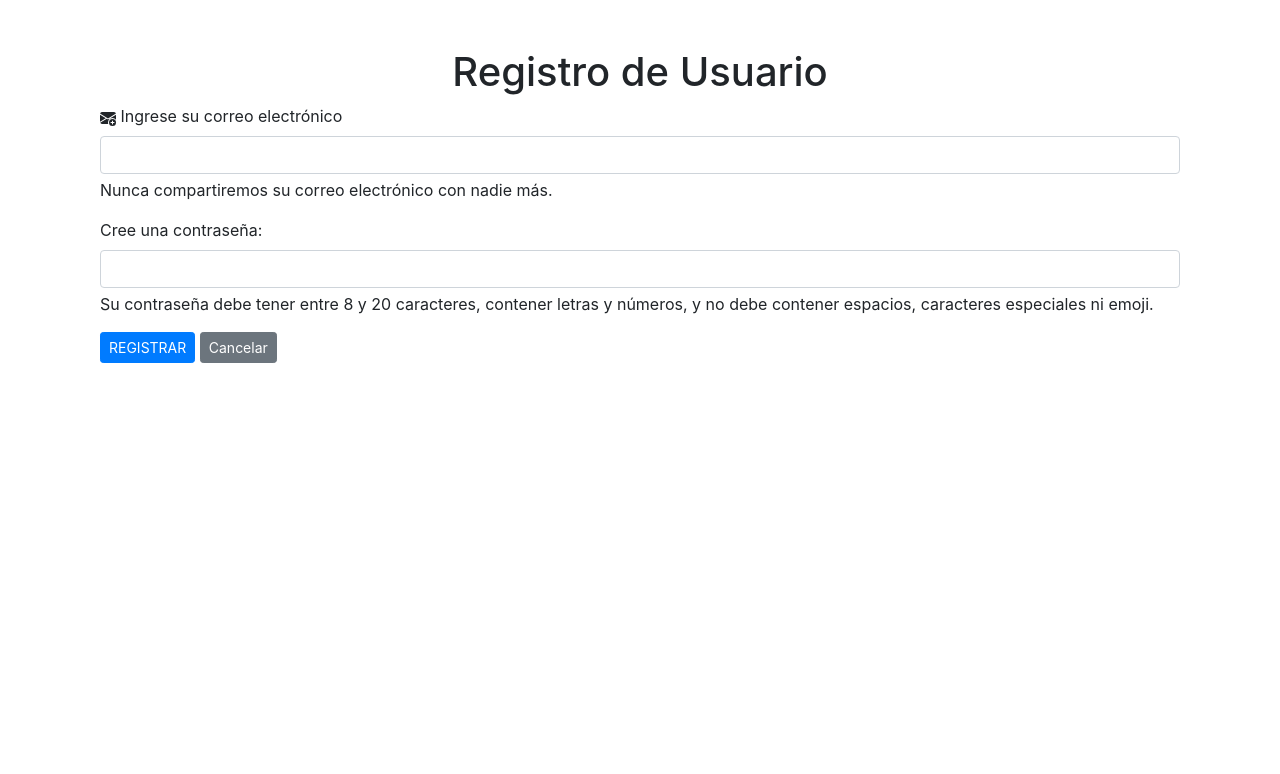
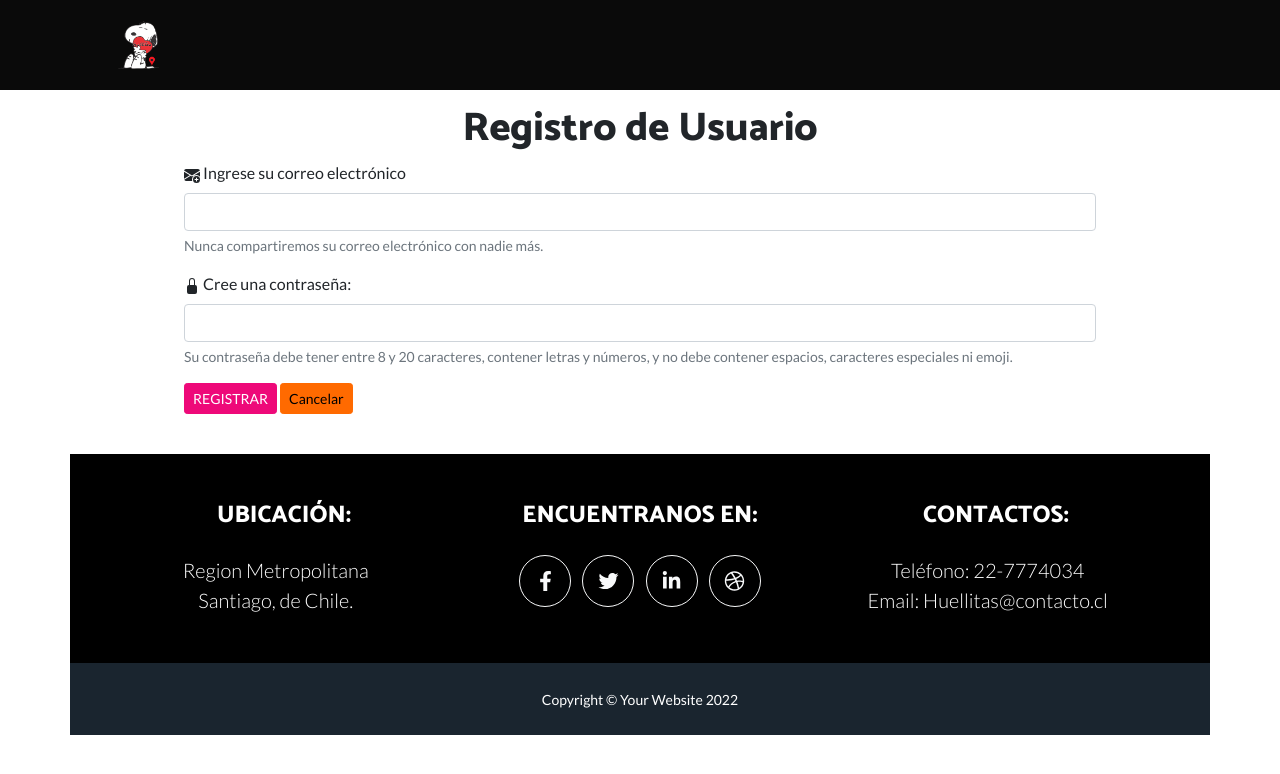
Before and after one commit to pamelan97/Huellitas, a CodeIgniter 4 app: the page made by my-project/myapp/app/Views/registro/agregar01Formulario.php in a window 1280 px wide. Shown: the top 774 px of the page. Run offline with PHP 8.4 and a stand-in for CodeIgniter, Linux system fonts and the light colour scheme; the template is opened without the code that fills it, so the values that code supplies are empty; some libraries are stand-ins or nearby versions.

Commit message:
Diseño avance

```diff
--- a/my-project/myapp/app/Views/formaStandar.php
+++ b/my-project/myapp/app/Views/formaStandar.php
@@ -1,13 +1,12 @@
 <!doctype html>
 <html lang="en">
   <head>
+  <meta name="viewport" content="width=device-width, initial-scale=1, shrink-to-fit=no" />
+
   <meta charset="utf-8">
   <meta name="viewport" content="width=device-width, initial-scale=1, shrink-to-fit=no">
-  <title>Codeigniter 4 CRUD App Example - positronx.io</title>
-  <link rel="stylesheet" href="https://stackpath.bootstrapcdn.com/bootstrap/4.5.0/css/bootstrap.min.css">
-</head>
-<body>
-<script
+  <title>HUELLITAS</title>
+  <script
   src="https://code.jquery.com/jquery-3.6.0.slim.js"
   integrity="sha256-HwWONEZrpuoh951cQD1ov2HUK5zA5DwJ1DNUXaM6FsY="
   crossorigin="anonymous"></script>
@@ -19,8 +18,24 @@
 <script src="https://code.jquery.com/jquery-3.2.1.slim.min.js" integrity="sha384-KJ3o2DKtIkvYIK3UENzmM7KCkRr/rE9/Qpg6aAZGJwFDMVNA/GpGFF93hXpG5KkN" crossorigin="anonymous"></script>
 <script src="https://cdn.jsdelivr.net/npm/popper.js@1.12.9/dist/umd/popper.min.js" integrity="sha384-ApNbgh9B+Y1QKtv3Rn7W3mgPxhU9K/ScQsAP7hUibX39j7fakFPskvXusvfa0b4Q" crossorigin="anonymous"></script>
 <script src="https://cdn.jsdelivr.net/npm/bootstrap@4.0.0/dist/js/bootstrap.min.js" integrity="sha384-JZR6Spejh4U02d8jOt6vLEHfe/JQGiRRSQQxSfFWpi1MquVdAyjUar5+76PVCmYl" crossorigin="anonymous"></script>
+  <link rel="stylesheet" href="https://stackpath.bootstrapcdn.com/bootstrap/4.5.0/css/bootstrap.min.css">
+  <link rel="stylesheet" href="<?php echo base_url('assets/css/styles.css')?>">
+  <script src="<?php echo base_url('assets/js/scripts.js')?>"></script>
 
-<div class="container mt-4">
+
+<!-- Font Awesome icons (free version)-->
+<script src="https://use.fontawesome.com/releases/v6.1.0/js/all.js" crossorigin="anonymous"></script>
+        <!-- Google fonts-->
+        <link href="https://fonts.googleapis.com/css?family=Catamaran:100,200,300,400,500,600,700,800,900" rel="stylesheet" />
+        <link href="https://fonts.googleapis.com/css?family=Lato:100,100i,300,300i,400,400i,700,700i,900,900i" rel="stylesheet" />
+
+
+
+
+</head>
+<body  id="page-top">
+  <div class="tabla">
+<div class="container mt-0">
 
     <?php
      if(isset($_SESSION['msg'])){
@@ -30,5 +45,6 @@
         <?= $this->renderSection('contenido') ?>
 
     </div>
+  </div>
 </body>
 </html>
--- a/my-project/myapp/app/Views/login/index.php
+++ b/my-project/myapp/app/Views/login/index.php
@@ -42,9 +42,9 @@
              <td><?php echo $reg['mascota']->id; ?></td>
              <td><?php echo $reg['mascota']->nombreMascota; ?></td>
              <td><?php echo $reg['mascota']->fechaMascota; ?></td>
-             <td><?php echo $reg['mascota']->razaMascota; ?></td>
-             <td><?php echo $reg['mascota']->tamanoMascota; ?></td>
-             <td><?php echo $reg['mascota']->generoMascota; ?></td>
+             <td><?php echo $reg['raza']->descripcion; ?></td>
+             <td><?php echo $reg['tamano']->descripcion; ?></td>
+             <td><?php echo $reg['genero']->descripcion; ?></td>
              <td><?php echo $reg['mascota']->telefono1; ?></td>
              <td><?php echo $reg['mascota']->telefono2; ?></td>
              <td>
--- a/my-project/myapp/app/Views/registro/agregar01Formulario.php
+++ b/my-project/myapp/app/Views/registro/agregar01Formulario.php
@@ -1,8 +1,19 @@
 <?= $this->extend('formaStandar') ?>
-
 <?= $this->section('contenido') ?>
 
 <div class="container mt-5">
+  <nav class="navbar navbar-expand-lg navbar-dark navbar-custom fixed-top">
+    <div class="container px-5">
+      <a class="navbar-brand" href="#">
+        <img class="image3" src="/assets/assets/img/logo2.png">
+      </a>
+      <button class="navbar-toggler" type="button" data-bs-toggle="collapse" data-bs-target="#navbarResponsive" aria-controls="navbarResponsive" aria-expanded="false" aria-label="Toggle navigation"><span class="navbar-toggler-icon"></span></button>
+      <div class="collapse navbar-collapse" id="navbarResponsive">
+      </div>
+    </div>
+  </nav>
+
+  <div class="row gx-5 align-items-center">
     <h1 class="text-center">Registro de Usuario</h1>
     <form method="post" id="add_create" name="add_create" action="<?= site_url('/registroCrud/agregar02Continuar') ?>">
 
@@ -11,14 +22,17 @@
           <path d="M.05 3.555A2 2 0 0 1 2 2h12a2 2 0 0 1 1.95 1.555L8 8.414.05 3.555ZM0 4.697v7.104l5.803-3.558L0 4.697ZM6.761 8.83l-6.57 4.026A2 2 0 0 0 2 14h6.256A4.493 4.493 0 0 1 8 12.5a4.49 4.49 0 0 1 1.606-3.446l-.367-.225L8 9.586l-1.239-.757ZM16 4.697v4.974A4.491 4.491 0 0 0 12.5 8a4.49 4.49 0 0 0-1.965.45l-.338-.207L16 4.697Z" />
           <path d="M16 12.5a3.5 3.5 0 1 1-7 0 3.5 3.5 0 0 1 7 0Zm-3.5-2a.5.5 0 0 0-.5.5v1h-1a.5.5 0 0 0 0 1h1v1a.5.5 0 0 0 1 0v-1h1a.5.5 0 0 0 0-1h-1v-1a.5.5 0 0 0-.5-.5Z" />
         </svg>
-      <label>Ingrese su correo electrónico</label>
+        <label class="formulario">Ingrese su correo electrónico</label>
         <input type="email" name="correo" class="form-control" required />
         <div id="emailHelp" class="form-text">Nunca compartiremos su correo electrónico con nadie más.</div>
       </div>
 
 
       <div class="form-group">
-      <label>Cree una contraseña:</label>
+      <svg xmlns="http://www.w3.org/2000/svg" width="16" height="16" fill="currentColor" class="bi bi-lock-fill" viewBox="0 0 16 16">
+  <path d="M8 1a2 2 0 0 1 2 2v4H6V3a2 2 0 0 1 2-2zm3 6V3a3 3 0 0 0-6 0v4a2 2 0 0 0-2 2v5a2 2 0 0 0 2 2h6a2 2 0 0 0 2-2V9a2 2 0 0 0-2-2z"/>
+</svg>
+        <label class="formulario">Cree una contraseña:</label>
         <input type="password" name="clave" class="form-control" required />
         <div id="passwordHelpBlock" class="form-text">
           Su contraseña debe tener entre 8 y 20 caracteres, contener letras y números, y no debe contener espacios, caracteres especiales ni emoji.
@@ -32,32 +46,47 @@
       </div>
     </form>
   </div>
+</div><br>
 
-<script>
-  if ($("#add_create").length > 0) {
-    $("#add_create").validate({
-      rules: {
-        correo: {
-          required: true,
-          maxlength: 100
-        },
-        clave: {
-          required: true,
-          maxlength: 150
-        },
-      },
-      messages: {
-        correo: {
-          required: "El correo es obligatorio",
-          maxlength: "El correo a lo maximo de 100 caracteres.",
-        },
-        clave: {
-          required: "La contraseña es obligatoria",
-          maxlength: "La contraseña a lo más es de 150 caracteres.",
-        },
-      },
-    })
-  }
-</script>
+<footer class="py-5 bg-black, footer text-center">
+  <div class="container px-5">
+    <div class="row">
+      <!-- Footer Location-->
+      <div class="col-lg-4 mb-5 mb-lg-0">
+        <h4 class="text-uppercase mb-4">Ubicación:</h4>
+        <p class="lead mb-0">
+          Region Metropolitana
+          <br />
+          Santiago, de Chile.
+        </p>
+      </div>
+      <!-- Footer Social Icons-->
+      <div class="col-lg-4 mb-5 mb-lg-0">
+        <h4 class="text-uppercase mb-4">Encuentranos en:</h4>
+        <a class="btn btn-outline-light btn-social mx-1" href="#!"><i class="fab fa-fw fa-facebook-f"></i></a>
+        <a class="btn btn-outline-light btn-social mx-1" href="#!"><i class="fab fa-fw fa-twitter"></i></a>
+        <a class="btn btn-outline-light btn-social mx-1" href="#!"><i class="fab fa-fw fa-linkedin-in"></i></a>
+        <a class="btn btn-outline-light btn-social mx-1" href="#!"><i class="fab fa-fw fa-dribbble"></i></a>
+      </div>
+      <!-- Footer About Text-->
+      <div class="col-lg-4">
+        <h4 class="text-uppercase mb-4">Contactos:</h4>
+        <p class="lead mb-0">
+          Teléfono: 22-7774034
+
+          <br />
+          Email: Huellitas@contacto.cl
+
+        </p>
+      </div>
+    </div>
+  </div>
+</footer>
+<div class="copyright py-4 text-center text-white">
+  <div class="container"><small>Copyright &copy; Your Website 2022</small></div>
+</div>
+
+
+
 
 <?= $this->endSection() ?>
```
Also changed, not shown: my-project/myapp/app/Controllers/registroMascotaCrud.php (+30 -1 lines), my-project/myapp/app/Models/mensajeMascotaModel.php (+14 -0 lines), my-project/myapp/app/Views/login/formaUsuario.php (+15 -6 lines), my-project/myapp/app/Views/login/login01Formulario.php (+72 -9 lines). Lines whose indentation alone changed are shown as unchanged.
